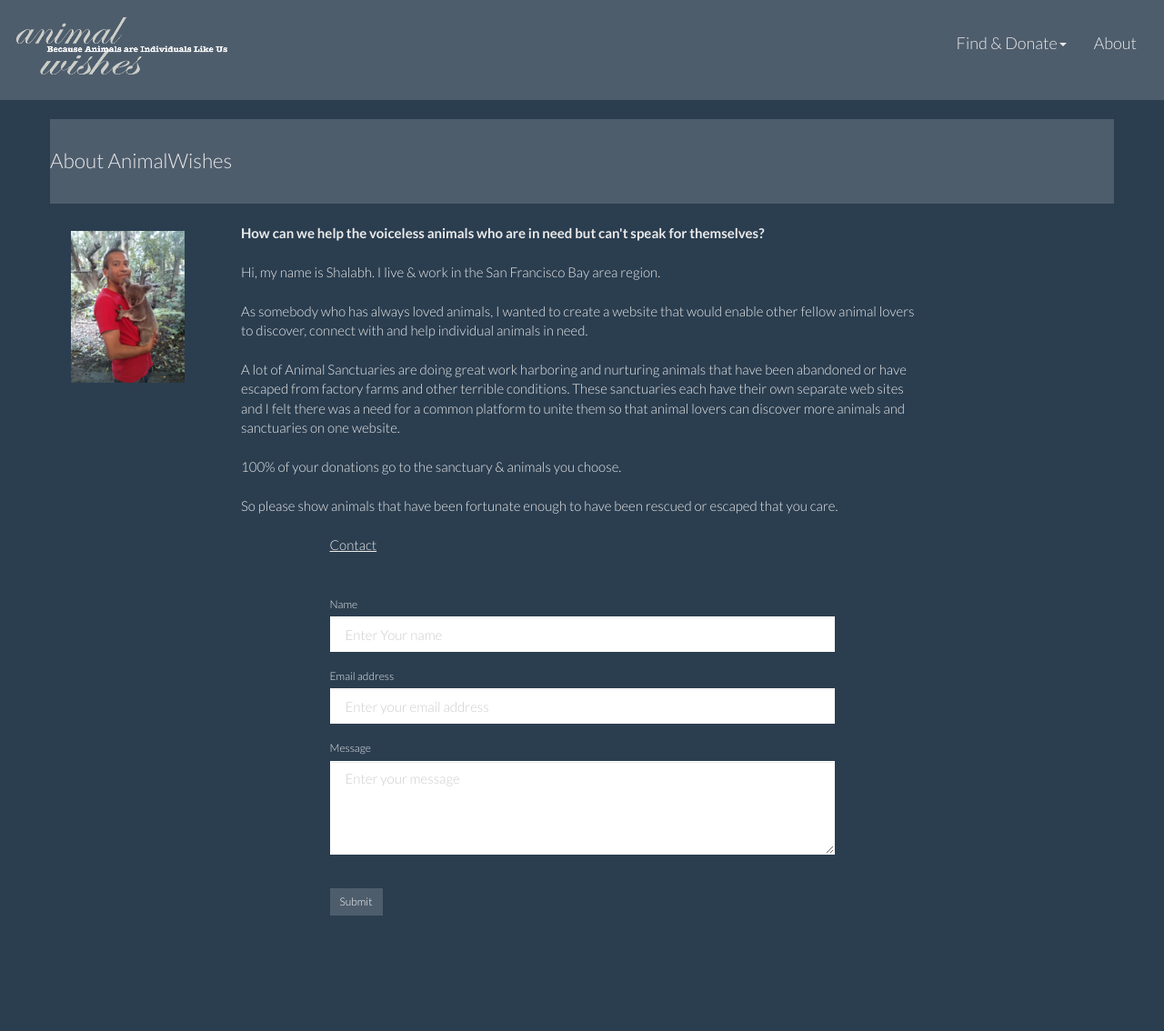
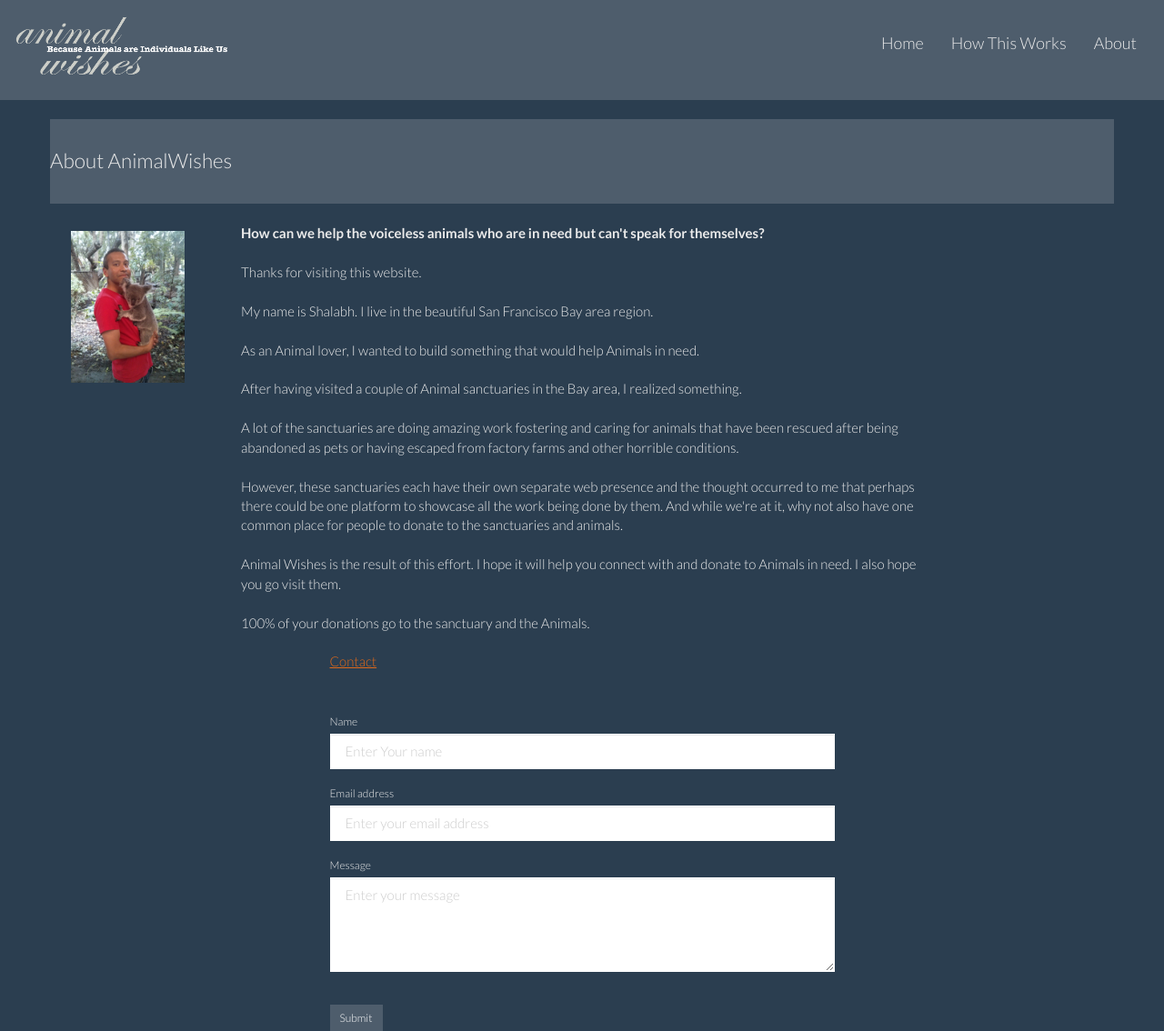
Before and after one commit to sagarwal10/animalwishes, a Rails app: page /about in a window 1280 px wide. Shown: the top 1134 px of the page at 91% size. Before the commit the page ends 1007 px from the top, so only its background shows below. Run offline with Rails 7, Linux system fonts and the light colour scheme; style sheets or scripts are compiled from the project's sources; parts of the project's set-up code (start-up, migrations or seed data) failed here and were passed over; some libraries are stand-ins or nearby versions.

Commit message:
Added a FAQ page

```diff
--- a/app/assets/stylesheets/animals.scss
+++ b/app/assets/stylesheets/animals.scss
@@ -35,8 +35,8 @@ h1 {
     padding:0.5em;
     height:auto;
     width:85%;
-    max-width:250px;
-    max-height:200px;
+    max-width:350px;
+    max-height:300px;
 }
 .animalindex {
 //  background-color: #0174df;
--- a/app/views/layouts/_header.html.erb
+++ b/app/views/layouts/_header.html.erb
@@ -14,7 +14,7 @@
     <!-- Collect the nav links, forms, and other content for toggling -->
     <div class="collapse navbar-collapse" id="bs-example-navbar-collapse-1">
       <ul id="topmenuitems" class="mr2 nav navbar-nav navbar-right">
-        <li class="dropdown">
+        <!-- <li class="dropdown">
           <a href="#" class="dropdown-toggle" data-toggle="dropdown" role="button" aria-haspopup="true" aria-expanded="false">Find & Donate<span class="caret"></span></a>
           <ul id="dropdownmenu" class="dropdown-menu">
             <li><a href="#">Animal need</a></li>
@@ -32,7 +32,9 @@
             </form>
             </li>
           </ul>
-        </li>
+        </li> -->
+        <li><%= link_to "Home", root_path %></li>
+	<li><%= link_to "How This Works", faq_path %></li>
         <li><%= link_to "About", about_path %></li>
         <% if admin_signed_in? %>
         <li class="dropdown">
--- a/app/views/organizations/about.html.erb
+++ b/app/views/organizations/about.html.erb
@@ -20,31 +20,34 @@
 <b>How can we help the voiceless animals who are in need but
 can't speak for themselves?</b>
 <br><br>
-Hi, my name is Shalabh. I live & work
-in the San Francisco Bay area region.
+Thanks for visiting this website. <br><br>
+My name is Shalabh. I live
+in the beautiful San Francisco Bay area region.
 <br><br>
-As somebody who has always loved
-animals, I wanted to create a website that would enable other
-fellow animal lovers to discover, connect with and help individual
-animals in need.
+As an Animal lover, I wanted to build something that
+would help Animals in need. <br><br>
+After having visited a couple
+of Animal sanctuaries in the Bay area, I realized something.
 <br>
 <br>
-A lot of Animal Sanctuaries are doing great work harboring and nurturing
-animals that have been abandoned or have escaped from factory farms and other
-terrible conditions. These sanctuaries each have their own separate web sites
-and I felt there was a need for a
-common platform to unite them so that animal lovers can discover more animals
-and sanctuaries on one website.
+A lot of the sanctuaries are doing amazing work fostering and caring for
+animals that have been rescued after being abandoned as pets or having escaped from factory farms and other
+horrible conditions. <br><br>
+However, these sanctuaries each have their own separate web presence
+and the thought occurred to me that perhaps there could be one
+platform to showcase all the work being done by them. And while we're at it, why not also have
+one common place for people to donate to the sanctuaries and animals.
 <br>
 <br>
-100% of your donations go to the sanctuary & animals you choose.
-<br><br>
-So please show animals that have been fortunate enough to have
-been rescued or escaped that you care.
+Animal Wishes is the result of this effort. I hope it will help you connect with
+and donate to Animals in need. I also hope you go visit them.
+<br>
+<br>
+100% of your donations go to the sanctuary and the Animals.
 <br><br>
 </div>
 <div class="col-md-6 col-md-offset-3">
-<div class="text-al-center"><u>Contact</u></div>
+<a href="#contact"><div id="contact" class="text-al-center"><u>Contact</u></div></a>
 <br>
 <br>
 <%= form_tag(contact_url) do %>
--- a/config/database.yml
+++ b/config/database.yml
@@ -13,15 +13,15 @@ default: &default
 
 development:
   <<: *default
-  database: <%= ENV['DB_NAME']+"_dev" %>
+  database: <%= ENV['DB_NAME']+"dev" %>
 
 # Warning: The database defined as "test" will be erased and
 # re-generated from your development database when you run "rake".
 # Do not set this db to the same as development or production.
 test:
   <<: *default
-  database: <%= ENV['DB_NAME']+"_test" %>
+  database: <%= ENV['DB_NAME']+"test" %>
 
 production:
   <<: *default
-  database: <%= ENV['DB_NAME']+"_production" %>
+  database: <%= ENV['DB_NAME']+"production" %>
--- a/config/initializers/session_store.rb
+++ b/config/initializers/session_store.rb
@@ -1,3 +1,3 @@
 # Be sure to restart your server when you modify this file.
 
-Rails.application.config.session_store :cookie_store, key: '_animalwishes_session'
+Rails.application.config.session_store :cookie_store, key: ENV['SESSION_STORE_KEY']
--- a/config/routes.rb
+++ b/config/routes.rb
@@ -4,8 +4,8 @@ Rails.application.routes.draw do
   resources :organizations
   resources :animals
   get "/about", to:"organizations#about", as:"about"
+  get "/faq", to:"organizations#faq", as:"faq"
   post "/contact", to:"organizations#contact", as:"contact"
-  get "/animals/species/:species", to: "animals#index", as:  "species_show"
   get 'animals/:id/purchase' => 'animals#purchase', as: :purchase
   get 'animals/:id/purchase_succeeded' => 'animals#purchase_succeeded', as: :purchase_succeded
   get 'animals/:id/purchase_failed' => 'animals#purchase_failed', as: :purchase_failed
```
Also changed, not shown: app/controllers/animals_controller.rb (+1 -8 lines), app/views/organizations/faq.html.erb (added, +54 -0 lines), config/paypal.yml (+6 -6 lines), app/assets/images/gorilla.jpg (added), 3 other files.
